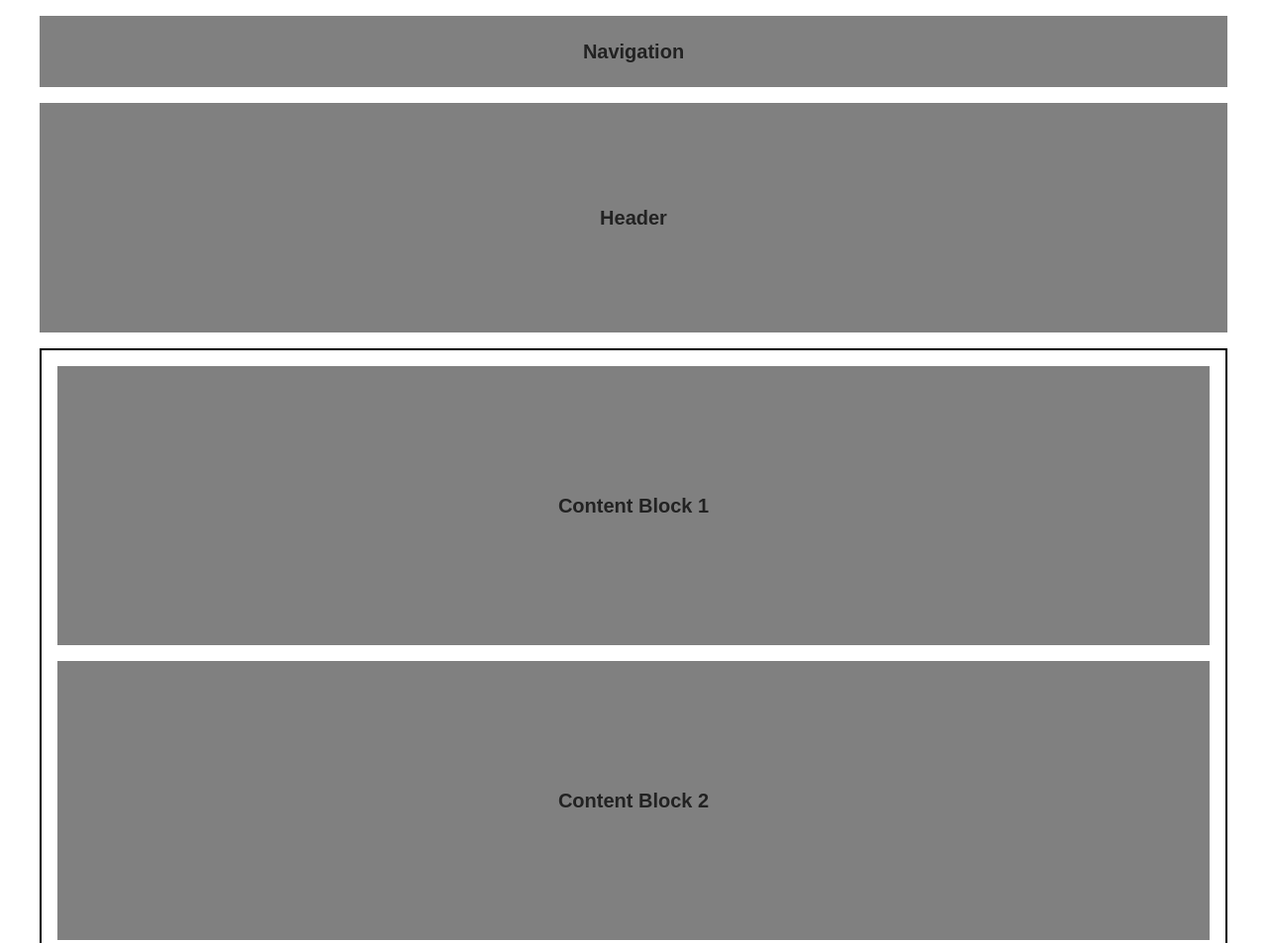
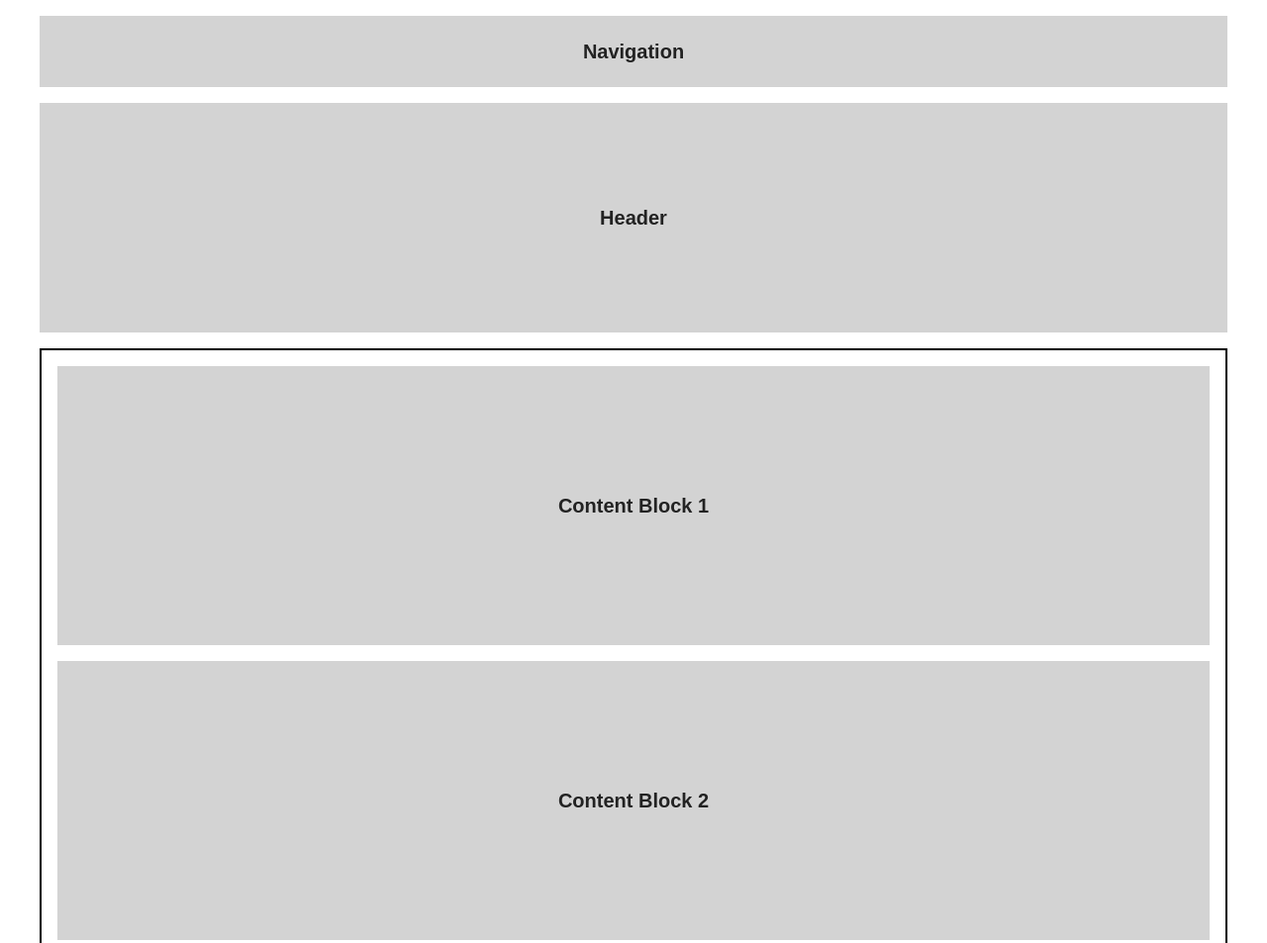
Before and after one commit to tinavanschelt/c8a11y-playground, a website built with Parcel: page index.html in a window 1280 px wide. Shown: the top 953 px of the page at 99% size. Built offline with nearby package versions, Linux system fonts and the light colour scheme.

Commit message:
Change gray to lightgray

```diff
--- a/css/main.css
+++ b/css/main.css
@@ -10,7 +10,7 @@
    ========================================================================== */
 
 :root {
-  --block-background-color: gray;
+  --block-background-color: lightgray;
 }
 
 html {
```
